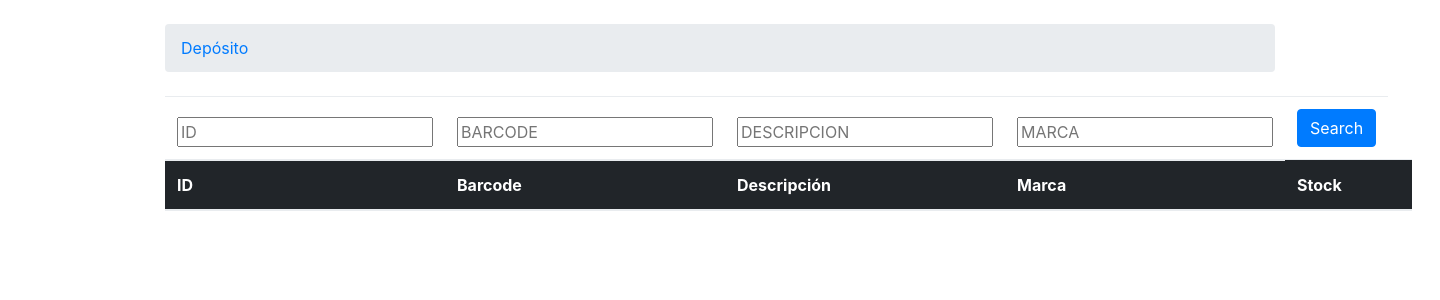
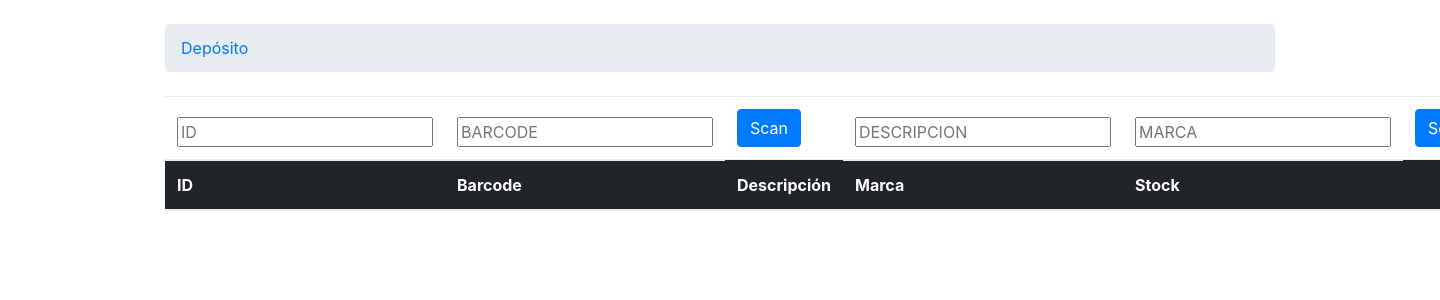
Before and after one commit to sebah12/side_manager, a Django app: page /deposito/ in a window 1440 px wide; the page is wider, and only the part inside the window is pictured. Shown: the part 56-356 px from the top of that part. Run offline with Django 3.2, Linux system fonts and the light colour scheme; the visitor is signed in with stand-in values (Sample User, id 1); data that the repository does not hold is empty; parts of the project's set-up code (start-up, migrations or seed data) failed here and were passed over; some libraries are stand-ins or nearby versions; some web fonts are replaced.

Commit message:
Add scan button in deposito template

```diff
--- a/templates/deposito.html
+++ b/templates/deposito.html
@@ -20,6 +20,8 @@
         <th><input class="searchfield" id="searchbox" name="barcode"
                    type="text" placeholder="BARCODE">
         </th>
+        <td><a href="http://zxing.appspot.com/scan?ret=http%3A%2F%2F192.168.1.106:8000%2Fdeposito%2F?barcode%3D%7BCODE%7D&%2F&SCAN_FORMATS=UPC_A,EAN_13" class="btn btn-primary">
+            Scan</a></td>
         <th><input class="searchfield" id="searchbox" name="descripcion"
                    type="text" placeholder="DESCRIPCION">
         </th>
```
